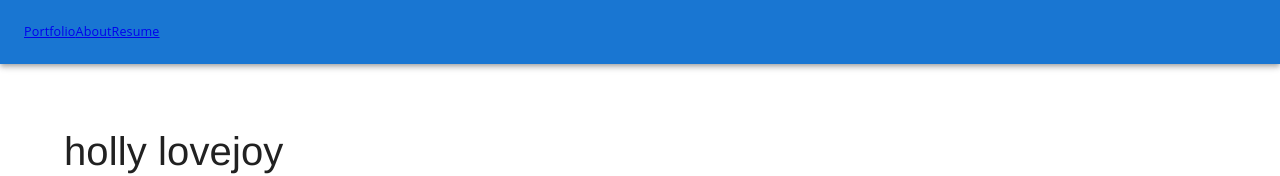
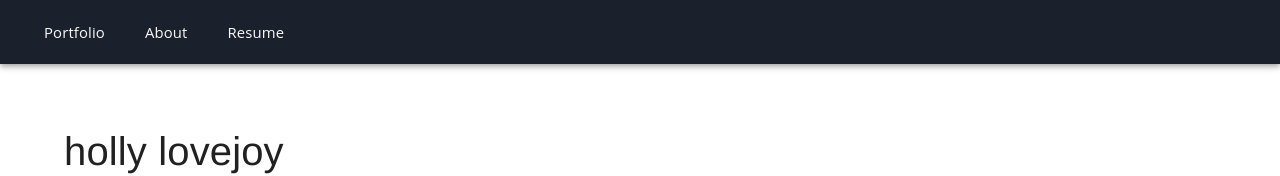
Before and after one commit to holly-christensen/personal_site_react, a React (Create React App) app: page / in a window 1280 px wide. Shown: the top 176 px of the page. Built offline with nearby package versions, Linux system fonts and the light colour scheme.

Commit message:
add about page

```diff
--- a/src/NavBar.tsx
+++ b/src/NavBar.tsx
@@ -9,14 +9,14 @@ export default function NavBar() {
     <React.Fragment>
       <CssBaseline />
       <AppBar position="relative">
-        <Toolbar>
-          <Link to={"/"} className="nav_link">
+        <Toolbar className={"nav-bar"}>
+          <Link to={"/"} className={"nav-bar_item"}>
             Portfolio
           </Link>
-          <Link to={"/about"} className="nav_link">
+          <Link to={"/about"} className={"nav-bar_item"}>
             About
           </Link>
-          <Link to={"/resume"} className="nav_link">
+          <Link to={"/resume"} className={"nav-bar_item"}>
             Resume
           </Link>
         </Toolbar>
--- a/src/index.tsx
+++ b/src/index.tsx
@@ -10,6 +10,7 @@ import GraphicDesignPage from "./pages/graphic-design-page";
 import TypographyPage from "./pages/type-page";
 import NavBar from "./NavBar";
 import Footer from "./Footer";
+import AboutPage from "./pages/about-page";
 
 const theme = createTheme({
   typography: {
@@ -32,7 +33,7 @@ const theme = createTheme({
     fontFamily: ["Open Sans", '"Helvetica Neue"', "Arial", "sans-serif"].join(
       ","
     ),
-    fontSize: 11,
+    fontSize: 13,
   },
   palette: {
     background: {
@@ -50,7 +51,7 @@ ReactDOM.render(
       {/* LINKS */}
       <Routes>
         <Route path="/" element={<Main {...mainProps} />} />
-        {/* <Route path="/about" element={<AboutPage />} /> */}
+        <Route path="/about" element={<AboutPage />} />
         {/* <Route path="/resume" element={<ResumePage />} /> */}
         <Route path="/typography" element={<TypographyPage />} />
         <Route path="/graphicdesign" element={<GraphicDesignPage />} />
--- /dev/null
+++ b/src/page-content/about-content.tsx
@@ -0,0 +1,26 @@
+// prop type imports
+import { ImageFullProps } from "../layouts/ImageFull";
+
+// image imports
+import profile from "../img/misc/headshot_1.jpg";
+import { TextImageSectionProps } from "../layouts/TextImageSection";
+
+// __________ ABOUT __________
+
+export const profileFull: ImageFullProps = {
+  post: {
+    imgPath: profile,
+    imgAlt: "Profile photo",
+    caption: "",
+  },
+};
+
+export const aboutTextImageSection: TextImageSectionProps = {
+  post: {
+    imgPath: profile,
+    imgAlt: "Profile image",
+    caption: "",
+    header: "Hi, I'm Holly",
+    body: "Recently, I worked on UI, UX, and interaction design as an intern at Emulate, Inc. I had the opportunity to work in a small team of product designers, software engineers, and mechanical engineers, to design user interfaces for web applications and a lab instrument. I currently do part-time freelance work. Much of my recent work has been with Timberrise, designing marketing and informational brochures, memos, and documents, as well as implementing Squarespace websites with custom HTML, CSS & JS. Previously, I've had the opportunity to work as a designer for Northeastern's student-led design studio Scout, conducting user experience research and designing a series of deliverables to improve the experience of ventures in Northeastern's venture accelerator. Check out my resume to see more.",
+  },
+};
--- /dev/null
+++ b/src/pages/about-page.tsx
@@ -0,0 +1,11 @@
+import "../styles.css";
+import { aboutTextImageSection } from "../page-content/about-content";
+import TextImageSection from "../layouts/TextImageSection";
+
+export default function AboutPage() {
+  return (
+    <div>
+      <TextImageSection post={aboutTextImageSection.post} />
+    </div>
+  );
+}
--- a/src/styles.css
+++ b/src/styles.css
@@ -1,6 +1,11 @@
 /*
 need css documentation here
 */
+
+:root {
+    --main-dark: #1a202c;
+    --main-light: #FAFAFA;
+}
 
 .text-section_body {
     list-style-type: none;
@@ -16,27 +21,21 @@ need css documentation here
 }
 
 .paper_default {
-    color: #1a202c;
-    background: #FAFAFA !important;
+    color: var(--main-dark);
+    background: var(--main-light) !important;
 }
 
 .paper_main {
-    color: #FAFAFA;
-    background: #1a202c !important;
+    color: var(--main-light);
+    background: var(--main-dark) !important;
 }
 
 .caption {
     font-style: italic;
 }
 
-.h4 {
-    color: red !important;
-}
-
 .image-full {
     width: 70vh;
-    /* text-align: center; */
-    /* margin: 0px auto; */
 }
 
 .card {
@@ -52,7 +51,7 @@ need css documentation here
 }
 
 .card_title {
-    color: white;
+    color: var(--main-light);
     position: absolute;
     top: 6px;
     left: 12px;
@@ -62,3 +61,18 @@ need css documentation here
 /* .main_name {
     font-family: Monotalic, Karla, Arial, Helvetica, sans-serif;
 } */
+
+.nav-bar_item {
+    color: var(--main-light);
+    padding: 0px 20px;
+    text-decoration: none;
+}
+
+.nav-bar {
+    background: var(--main-dark);
+    box-shadow: none !important;
+}
+
+.main {
+    background: var(--main-dark);
+}
```
Also changed, not shown: 1 other file (tests, documents, lock files or other folders).
